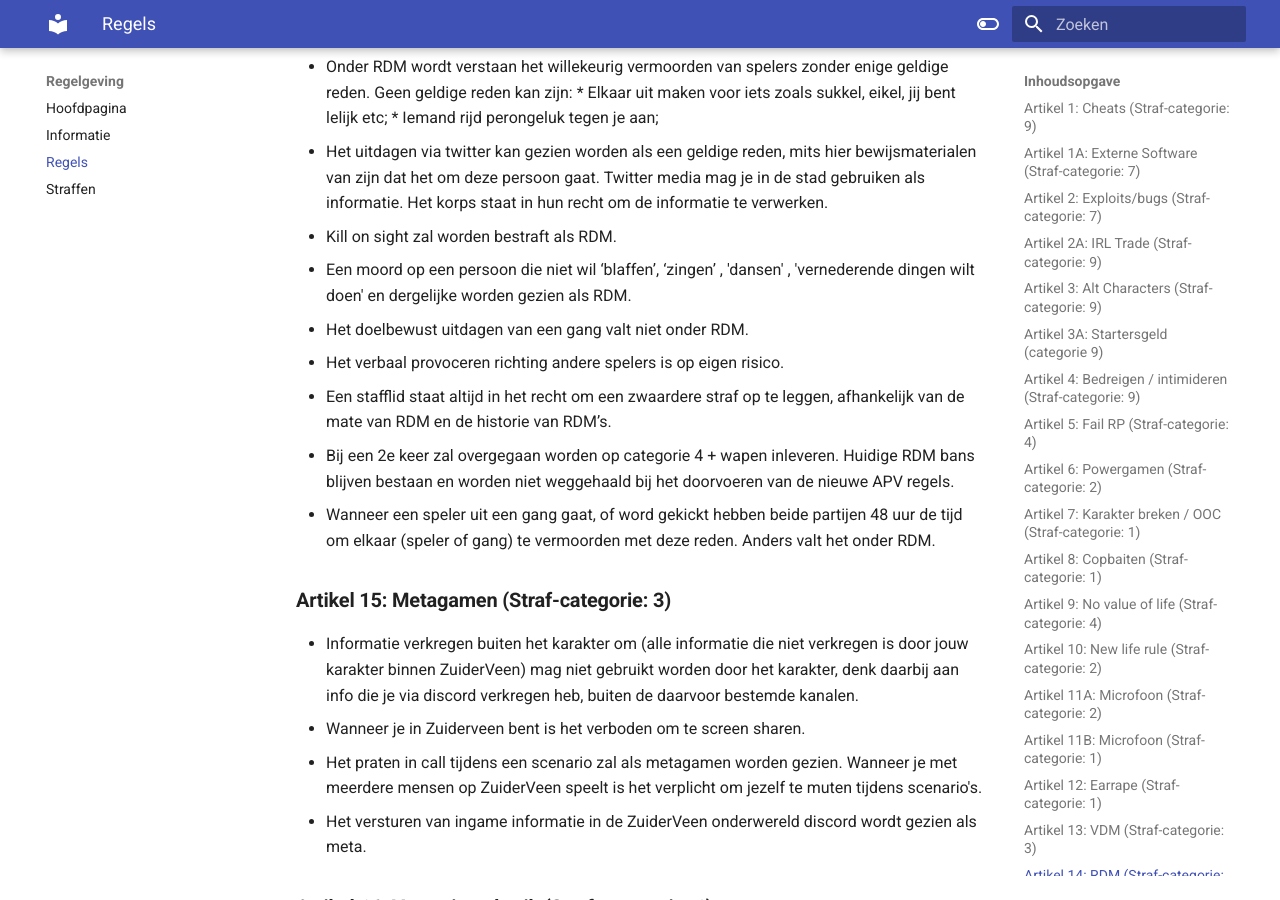
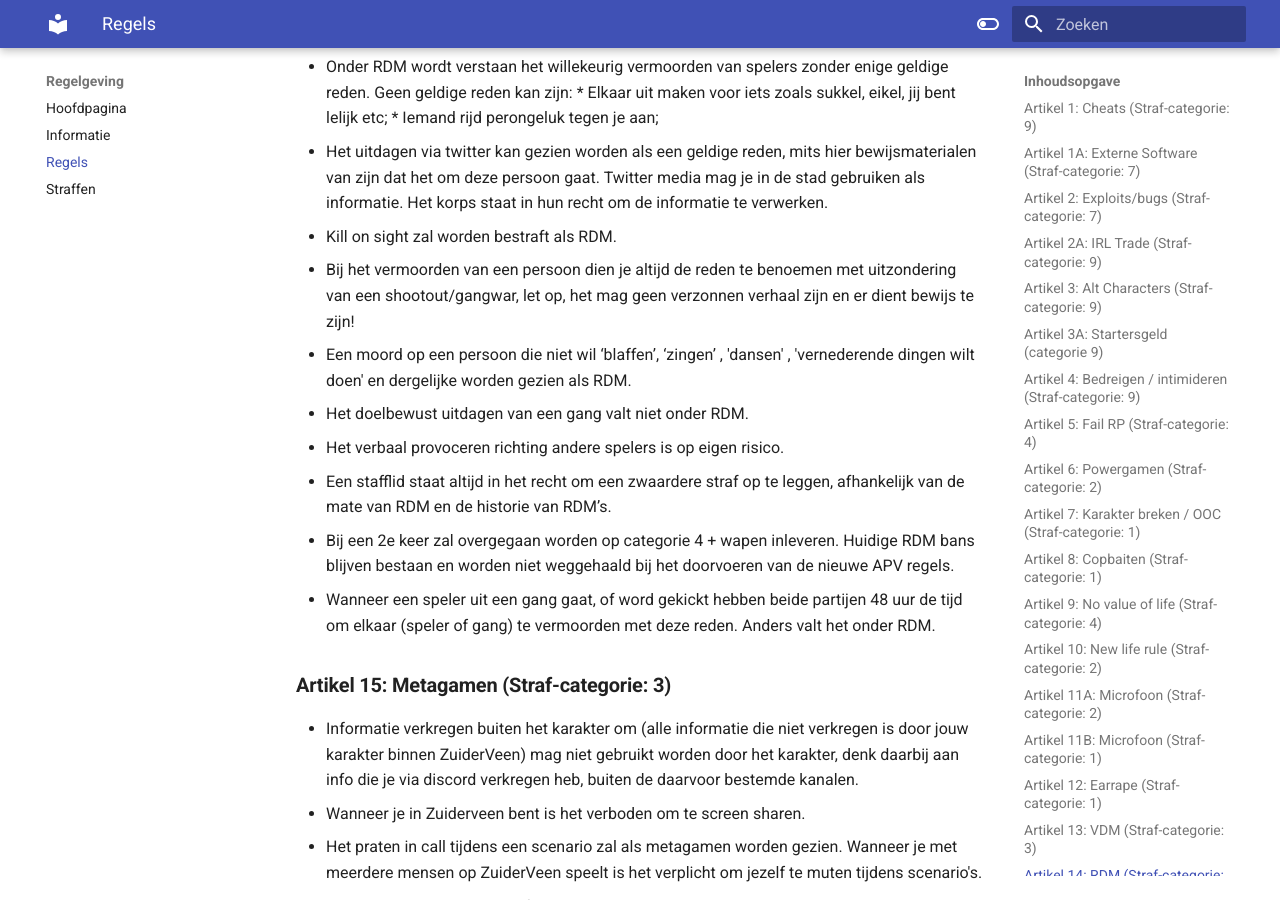
Before and after one commit to ZuiderVeenRP/apv, an MkDocs documentation site: the page built from docs/algemeen.md, in a window 1280 px wide and 900 px high, scrolled down 6082 px. Built offline with MkDocs 1.6.1 and Material for MkDocs 9.7.7, drawn with Linux system fonts in a browser that asks for light colours; comment, search, counter and statistics services are not loaded.

Commit message:
Artikel 14 RDM Sub 4
Bij het vermoorden van een persoon dien je altijd de reden te benoemen met uitzondering van een shootout/gangwar, let op, het mag geen verzonnen verhaal zijn en er dient bewijs te zijn!

```diff
--- a/docs/algemeen.md
+++ b/docs/algemeen.md
@@ -136,6 +136,7 @@
         * Iemand rijd perongeluk tegen je aan;
    - Het uitdagen via twitter kan gezien worden als een geldige reden, mits hier bewijsmaterialen van zijn dat het om deze persoon gaat. Twitter media mag je in de stad gebruiken als informatie. Het korps staat in hun recht om de informatie te verwerken.
    - Kill on sight zal worden bestraft als RDM.
+   - Bij het vermoorden van een persoon dien je altijd de reden te benoemen met uitzondering van een shootout/gangwar, let op, het mag geen verzonnen verhaal zijn en er dient bewijs te zijn!
    - Een moord op een persoon die niet wil ‘blaffen’, ‘zingen’ , 'dansen' , 'vernederende dingen wilt doen' en dergelijke worden gezien als RDM.
    - Het doelbewust uitdagen van een gang valt niet onder RDM.
    - Het verbaal provoceren richting andere spelers is op eigen risico.
```
